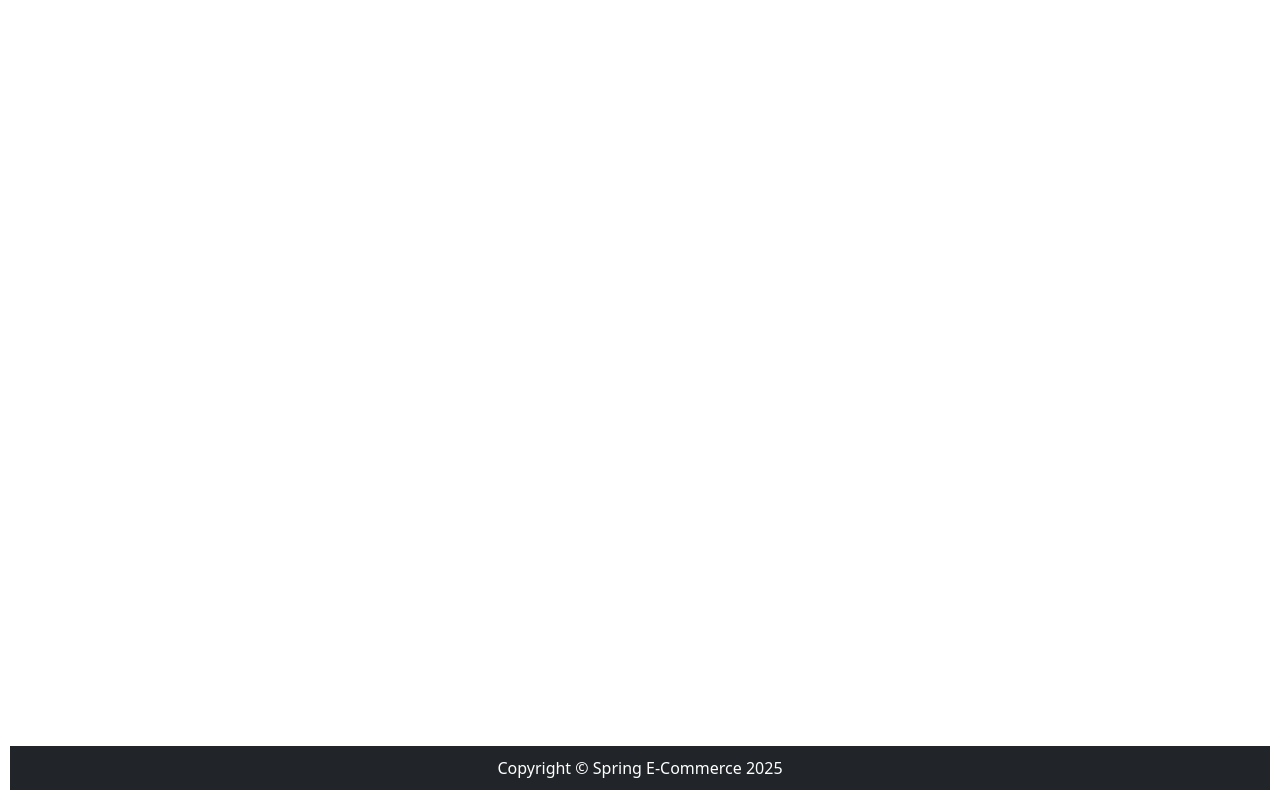
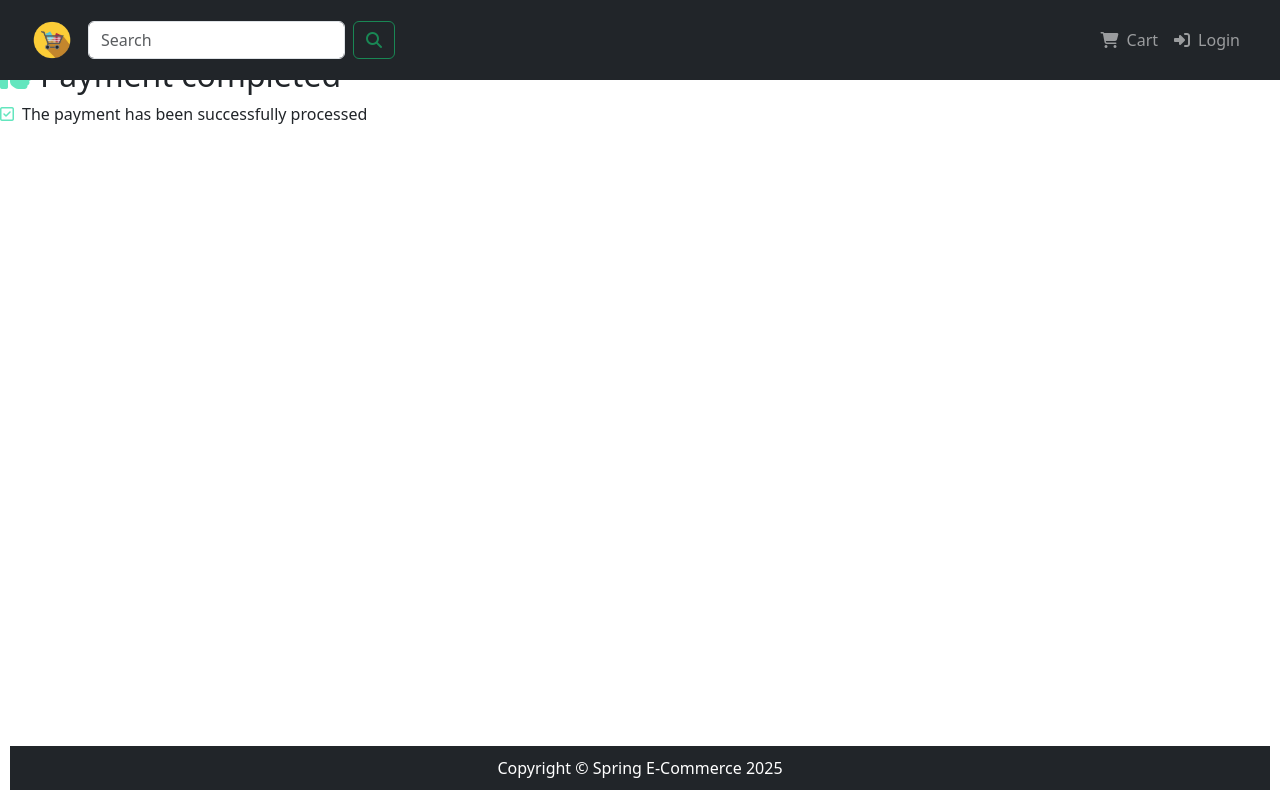
Before and after one commit to PagarciaSima/E-commerce-Angular-01-25-, an Angular app: page /payment/success in a window 1280 px wide. Before the commit this address led to /. Built offline with nearby package versions, Linux system fonts and the light colour scheme.

Commit message:
Payment success component

```diff
--- a/src/app/app-routing.module.ts
+++ b/src/app/app-routing.module.ts
@@ -8,6 +8,7 @@ import { CateogryListComponent } from './components/cateogry-list/cateogry-list.
 import { CategoryAddComponent } from './components/category-add/category-add.component';
 import { DetailProductComponent } from './components/cart/detail-product/detail-product.component';
 import { SumaryOrderComponent } from './components/orders/sumary-order/sumary-order.component';
+import { PaymentSuccessComponent } from './components/payment-success/payment-success.component';
 
 const routes: Routes = [
   { path: '', component: HomeComponent },
@@ -21,9 +22,7 @@ const routes: Routes = [
 
   { path: 'cart/detailproduct/:id', component: DetailProductComponent },
   { path: 'cart/summary', component: SumaryOrderComponent },
-
-
-
+  { path: 'payment/success', component: PaymentSuccessComponent },
 ];
 
 @NgModule({
--- a/src/app/app.module.ts
+++ b/src/app/app.module.ts
@@ -17,6 +17,7 @@ import { DetailProductComponent } from './components/cart/detail-product/detail-
 import { HeaderUserComponent } from './components/header-user/header-user.component';
 import { BrowserAnimationsModule } from '@angular/platform-browser/animations';
 import { SumaryOrderComponent } from './components/orders/sumary-order/sumary-order.component';
+import { PaymentSuccessComponent } from './components/payment-success/payment-success.component';
 
 
 @NgModule({
@@ -31,7 +32,8 @@ import { SumaryOrderComponent } from './components/orders/sumary-order/sumary-or
     CategoryAddComponent,
     DetailProductComponent,
     HeaderUserComponent,
-    SumaryOrderComponent
+    SumaryOrderComponent,
+    PaymentSuccessComponent
   ],
   imports: [
     BrowserModule,
--- a/src/app/components/orders/sumary-order/sumary-order.component.ts
+++ b/src/app/components/orders/sumary-order/sumary-order.component.ts
@@ -92,7 +92,6 @@ export class SumaryOrderComponent implements OnInit{
         if (paymentResponse?.url) {
           this.cartService.clearCart();
           window.location.href = paymentResponse.url.toString();
-          this.toastr.success('The payment was successfully proccesed.', 'Payment Successful');
           return of(true);
         }
         return throwError(() => new Error('Invalid payment response'));
--- /dev/null
+++ b/src/app/components/payment-success/payment-success.component.html
@@ -0,0 +1,6 @@
+<app-header-user></app-header-user>
+
+<div>
+    <h2><i class="fa-solid fa-thumbs-up me-2" style="color: #63E6BE;"></i>Payment completed</h2>
+    <p><i class="fa-regular fa-square-check me-2"  style="color: #63E6BE;"></i>The payment has been successfully processed</p>
+</div>
```
Also changed, not shown: src/app/components/payment-success/payment-success.component.ts (added, +10 -0 lines), src/app/components/payment-success/payment-success.component.css (added), 1 other file (tests, documents, lock files or other folders).
